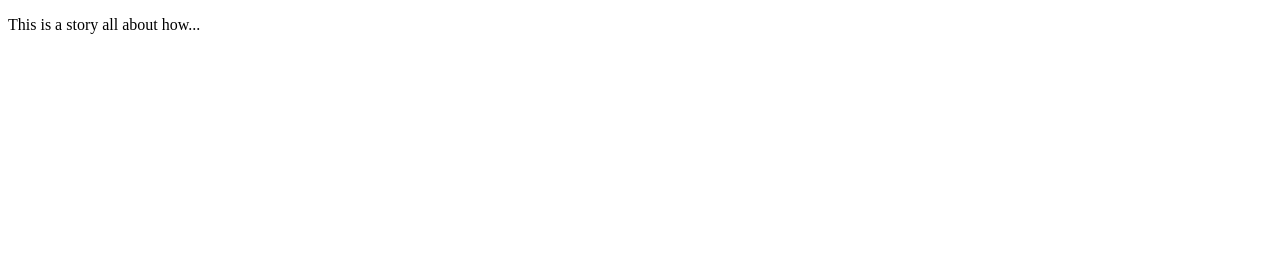
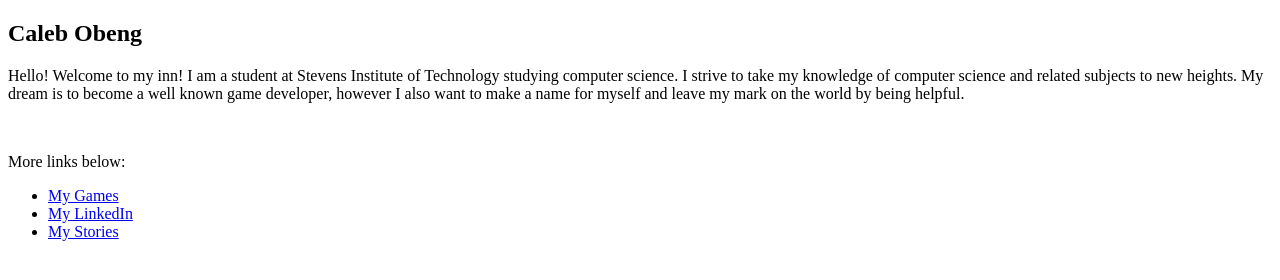
Before and after one commit to Ryterex/Ryterex.github.io, a plain HTML site: page index.html in a window 1280 px wide. Drawn offline with Linux system fonts and the light colour scheme.

Commit message:
progress

```diff
--- a/index.html
+++ b/index.html
@@ -15,6 +15,13 @@
         </ul>
       </nav> -->
     </header>
-    <p>This is a story all about how...</p>
+    <h2>Caleb Obeng</h2>
+    <p>Hello! Welcome to my inn! I am a student at Stevens Institute of Technology studying computer science. I strive to take my knowledge of computer science and related subjects to new heights. My dream is to become a well known game developer, however I also want to make a name for myself and leave my mark on the world by being helpful.</p><br>
+    <p>More links below:</p>
+    <ul>
+      <li><a href="https://ryterex.itch.io/">My Games</a></li>
+      <li><a href="https://www.linkedin.com/in/caleb-obeng-297268160/">My LinkedIn</a></li>
+      <li><a href="./pages/story.html">My Stories</a></li>
+    </ul>
   </body>
 </html>
```
Also changed, not shown: pages/story.html (added, +8 -0 lines), css/index.css (added).
